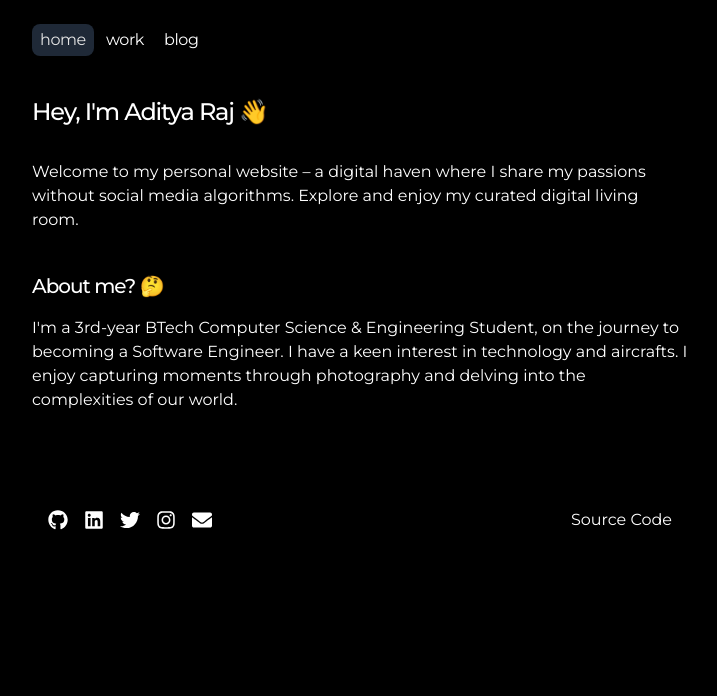
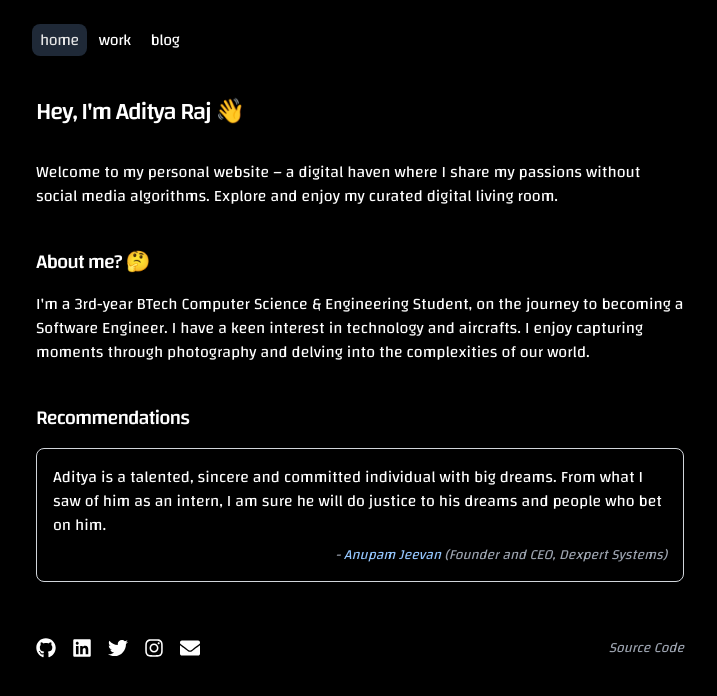
Before and after one commit to adistrim/adistrimdotin, a Next.js app: page / in a window 1280 px wide. Shown: the top 696 px of the page, without its empty margins (280-997 px from the left). Built offline with nearby package versions, Linux system fonts and the light colour scheme.

Commit message:
added linkedin recomendation section changed the font to changa

```diff
--- a/src/app/blog/page.tsx
+++ b/src/app/blog/page.tsx
@@ -1,6 +1,6 @@
 const Blog = () => {
     return (
-        <section className='text-center'>
+        <section className='text-center my-[15rem]'>
             <h1 className="text-4xl font-bold mb-4">Coming Soon</h1>
             <p className="text-gray-600 mb-8">Yeah, I'm a bit lazy</p>
         </section>
--- a/src/app/components/footer.tsx
+++ b/src/app/components/footer.tsx
@@ -1,9 +1,12 @@
 import React from "react";
 import { FaGithub, FaLinkedin, FaTwitter, FaInstagram, FaEnvelope } from 'react-icons/fa';
+import { Changa } from "next/font/google";
+
+const changa = Changa({ subsets: ["latin"] })
 
 const Footer: React.FC = () => {
     return (
-        <footer className="mt-[5rem] p-0.5 sm:p-4 bg-gray-1000 text-white">
+        <footer className={`my-[1rem] mx-1 sm:p-0 bg-gray-1000 text-white ${changa.className}`}>
             <div className="flex items-center justify-between">
                 <div className="flex items-center space-x-2 sm:space-x-4">
                     <a href="https://github.com/adistrim" target="_blank" rel="noopener noreferrer" className="hover:text-gray-300" aria-label="GitHub"><FaGithub size={20} /></a>
@@ -12,7 +15,7 @@ const Footer: React.FC = () => {
                     <a href="https://instagram.com/adistrim" target="_blank" rel="noopener noreferrer" className="hover:text-gray-300" aria-label="Instagram"><FaInstagram size={20} /></a>
                     <a href="mailto:adistrim.dev@gmail.com" className="hover:text-gray-300" aria-label="Email"><FaEnvelope size={20} /></a>
                 </div>
-                <a href="https://github.com/adistrim/adistrim.me" target="_blank" rel="noopener noreferrer" className="hover:text-gray-300">Source Code</a>
+                <a href="https://github.com/adistrim/adistrim.me" target="_blank" rel="noopener noreferrer" className="hover:text-gray-500 italic text-gray-400 text-sm">Source Code</a>
             </div>
         </footer>
     )
--- a/src/app/components/header.tsx
+++ b/src/app/components/header.tsx
@@ -1,18 +1,21 @@
 "use client";
 import React from 'react';
 import { usePathname } from 'next/navigation';
+import { Changa } from 'next/font/google';
+
+const changa = Changa({ subsets: ["latin"] })
 
 const Header: React.FC = () => {
     const pathname = usePathname();
 
     return (
-        <aside className='mb-10 tracking-tight'>
+        <aside className={`mb-10 tracking-tight ${changa.className}`}>
             <div className="lg:sticky lg:top-20">
                 <nav className="flex flex-row items-start relative px-0 pb-0 fade md:overflow-auto scroll-pr-6 md:relative" id="nav">
                     <div className="flex flex-row space-x-1 pr-10">
-                        <a className={`transition-all hover:bg-gray-800 hover:text-neutral-200 hover:text-neutral-200 flex align-middle relative py-1 px-2 rounded-lg ${pathname === '/' ? 'bg-gray-800 text-neutral-200' : ''}`} href="/">home</a>
-                        <a className={`transition-all hover:bg-gray-800 hover:text-neutral-200 hover:text-neutral-200 flex align-middle relative py-1 px-2 rounded-lg ${pathname === '/work' ? 'bg-gray-800 text-neutral-200' : ''}`} href="/work">work</a>
-                        <a className={`transition-all hover:bg-gray-800 hover:text-neutral-200 hover:text-neutral-200 flex align-middle relative py-1 px-2 rounded-lg ${pathname === '/blog' ? 'bg-gray-800 text-neutral-200' : ''}`} href="/blog">blog</a>
+                        <a className={`transition-all hover:bg-gray-800 hover:text-neutral-200 flex align-middle relative py-1 px-2 rounded-lg ${pathname === '/' ? 'bg-gray-800 text-neutral-200' : ''}`} href="/">home</a>
+                        <a className={`transition-all hover:bg-gray-800 hover:text-neutral-200 flex align-middle relative py-1 px-2 rounded-lg ${pathname === '/work' ? 'bg-gray-800 text-neutral-200' : ''}`} href="/work">work</a>
+                        <a className={`transition-all hover:bg-gray-800 hover:text-neutral-200 flex align-middle relative py-1 px-2 rounded-lg ${pathname === '/blog' ? 'bg-gray-800 text-neutral-200' : ''}`} href="/blog">blog</a>
                     </div>
                 </nav>
             </div>
--- /dev/null
+++ b/src/app/components/linkedin.tsx
@@ -0,0 +1,24 @@
+import React from 'react';
+
+interface Recommendation {
+  id: number;
+  text: string;
+  author: string;
+  type: string;
+  profileLink: string;
+}
+
+interface RecommendationCardProps {
+  recommendation: Recommendation;
+}
+
+const RecommendationCard: React.FC<RecommendationCardProps> = ({ recommendation }) => {
+  return (
+    <div className="border border-gray-300 rounded-lg p-4 my-2 md:my-4 shadow-md">
+      <p className="text-base">{recommendation.text}</p>
+      <p className="text-sm text-right mt-2 italic text-gray-400">- <a href={recommendation.profileLink} className="text-blue-300" target="_blank" rel="noopener noreferrer">{recommendation.author}</a> ({recommendation.type})</p>
+    </div>
+  );
+};
+
+export default RecommendationCard;
--- /dev/null
+++ b/src/app/data/recommendations.json
@@ -0,0 +1,9 @@
+[
+  {
+    "id": 1,
+    "text": "Aditya is a talented, sincere and committed individual with big dreams. From what I saw of him as an intern, I am sure he will do justice to his dreams and people who bet on him.",
+    "author": "Anupam Jeevan",
+    "type": "Founder and CEO, Dexpert Systems",
+    "profileLink": "https://www.linkedin.com/in/anupamjeevan/"
+  }
+]
--- a/src/app/layout.tsx
+++ b/src/app/layout.tsx
@@ -1,10 +1,7 @@
 import type { Metadata } from 'next'
-import { Montserrat } from 'next/font/google'
 import Header from './components/header'
 import Footer from './components/footer'
 import './globals.css'
-
-const mons = Montserrat({ subsets: ['latin'] })
 
 export const metadata: Metadata = {
   title: 'Aditya Raj',
@@ -18,7 +15,7 @@ export default function RootLayout({
 }) {
   return (
     <html lang="en">
-      <body className={mons.className}>
+      <body>
         <main className='font-mons antialiased max-w-2xl mx-4 mt-4 sm:mx-auto'>
           <div className='flex-auto min-w-0 mt-6 flex flex-col px-2'>
             <Header />
--- a/src/app/page.tsx
+++ b/src/app/page.tsx
@@ -1,19 +1,41 @@
+import recommendationsData from "./data/recommendations.json";
+import RecommendationCard from "./components/linkedin";
+import { Changa } from "next/font/google";
+
+const changa = Changa({ subsets: ["latin"] })
+
 export default function Home() {
   return (
+    <div className={`${changa.className} px-1`}>
       <section>
-      <h1 className='font-medium text-2xl mb-8 tracking-tighter'>
+        <h1 className="font-medium text-2xl mb-8 tracking-tighter">
           Hey, I'm Aditya Raj 👋
         </h1>
-      <p className='prose prose-neutral dark:prose-invert'>
-        Welcome to my personal website – a digital haven where I share my passions without social media algorithms. Explore and enjoy my curated digital living room.
+        <p className="prose prose-neutral dark:prose-invert">
+          Welcome to my personal website – a digital haven where I share my
+          passions without social media algorithms. Explore and enjoy my curated
+          digital living room.
         </p>
         <br />
-      <h1 className='font-medium mt-4 text-xl mb-4 tracking-tighter'>
+        <h1 className="font-medium my-4 text-xl tracking-tighter">
           About me? 🤔
         </h1>
-      <p className='prose prose-neutral dark:prose-invert'>
-        I'm a 3rd-year BTech Computer Science & Engineering Student, on the journey to becoming a Software Engineer. I have a keen interest in technology and aircrafts. I enjoy capturing moments through photography and delving into the complexities of our world.
+        <p className="prose prose-neutral dark:prose-invert">
+          I'm a 3rd-year BTech Computer Science & Engineering Student, on the
+          journey to becoming a Software Engineer. I have a keen interest in
+          technology and aircrafts. I enjoy capturing moments through
+          photography and delving into the complexities of our world.
         </p>
       </section>
-  )
+      <div className="my-10">
+        <h1 className="font-medium mt-4 text-xl mb-4 tracking-tighter">Recommendations</h1>
+        {recommendationsData.map((recommendation: any) => (
+          <RecommendationCard
+            key={recommendation.id}
+            recommendation={recommendation}
+          />
+        ))}
+      </div>
+    </div>
+  );
 }
--- a/src/app/work/page.tsx
+++ b/src/app/work/page.tsx
@@ -1,6 +1,6 @@
 const Work = () => {
   return (
-    <section className='text-center'>
+    <section className='text-center my-[15rem]'>
       <h1 className="text-4xl font-bold mb-4">Coming Soon</h1>
       <p className="text-gray-600 mb-8">Yeah, I'm a bit lazy</p>
     </section>
```
Also changed, not shown: 1 other file (tests, documents, lock files or other folders). Lines whose indentation alone changed are shown as unchanged.
